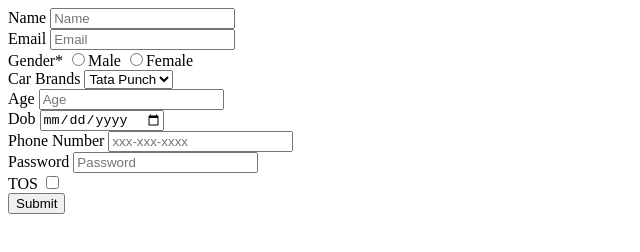
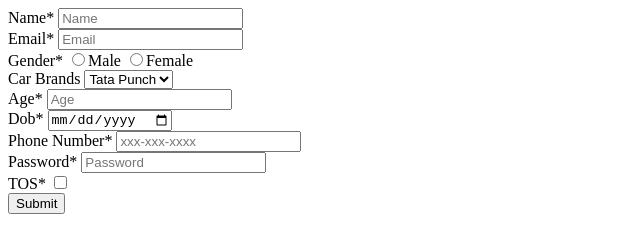
Before and after one commit to acciojob/signup-form-car-Mamta13kunal, a website: page main.html in a window 1280 px wide. Shown: the whole page, without its empty margins (0-640 px from the left). Drawn offline with Linux system fonts and the light colour scheme.

Commit message:
created a submission

```diff
--- a/main.html
+++ b/main.html
@@ -6,10 +6,10 @@
 <body>
 <!-- the entire body must be written by student -->
 	<form method="post" target="_blank">
-		 <div><label for="name">Name</label>
+		 <div><label for="name">Name*</label>
         <input type="text" required id="name" placeholder="Name">
 		 </div>
-		<div><lable for="email">Email</lable>
+		<div><lable for="email">Email*</lable>
 		<input type="Email" required id="email" placeholder="Email">
 		</div>
 		<div>
@@ -23,16 +23,16 @@
 		<option value="Hyundai">Hyundai</option>
 		<option value=Nexon>Nexon</option></select>
 		</div>
-		<div><lable for="age">Age</lable>
-		<input type="number" id="age" placeholder="Age"></div>
-		<div><lable for="dob">Dob</lable>
-		<input type="date" required d="dob"></div>
-		<div><lable for="tel">Phone Number</lable>
+		<div><lable for="age">Age*</lable>
+		<input type="number" required id="age" placeholder="Age"></div>
+		<div><lable for="dob">Dob*</lable>
+		<input type="date" required id="dob"></div>
+		<div><lable for="tel">Phone Number*</lable>
 		<input type="number" required id="tel" placeholder="xxx-xxx-xxxx">
 		</div>
-		<div><lable for="password">Password</lable>
+		<div><lable for="password">Password*</lable>
 		<input type="password" required id="password" placeholder="Password"</div>
-			<div><lable for="tos">TOS</lable>
+			<div><lable for="tos">TOS*</lable>
 			<input type="checkbox" required id="tos"></div>
 			<div><button type="submit" value="submit">Submit</div>
 <script type="text/javascript" src="./script.js"></script>
```
